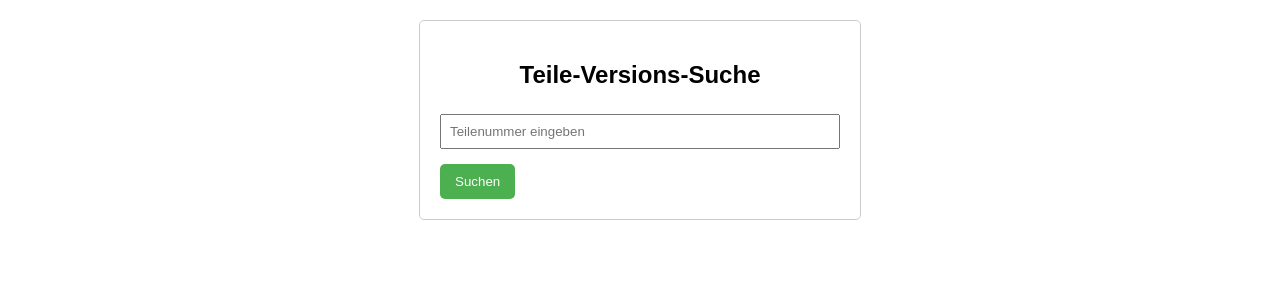
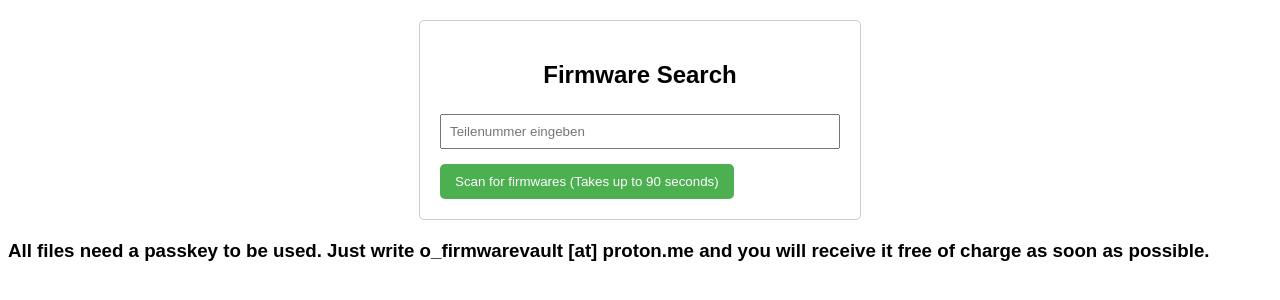
Before and after one commit to ofv-projects/ofv-searchup, a website: page index.html in a window 1280 px wide. Drawn offline with Linux system fonts and the light colour scheme.

Commit message:
Update index.html

```diff
--- a/index.html
+++ b/index.html
@@ -1,16 +1,16 @@
 <!DOCTYPE html>
 <html>
 <head>
-  <title>Teile-Versions-Suche</title>
+  <title>Open Firmware Vault - Search</title>
   <link rel="stylesheet" href="style.css">
 </head>
 <body>
   <div id="search-container">
-    <h2>Teile-Versions-Suche</h2>
+    <h2>Firmware Search</h2>
     <input type="text" id="partNumber" placeholder="Teilenummer eingeben">
-    <button type="button" id="searchButton">Suchen</button>
+    <button type="button" id="searchButton">Scan for firmwares (Takes up to 90 seconds)</button>
   </div>
-
+<h3>All files need a passkey to be used. Just write o_firmwarevault [at] proton.me and you will receive it free of charge as soon as possible.</h3>
   <div id="results"></div>
 
   <script src="https://cdnjs.cloudflare.com/ajax/libs/fetch/3.7.0/fetch.min.js"></script>
```
